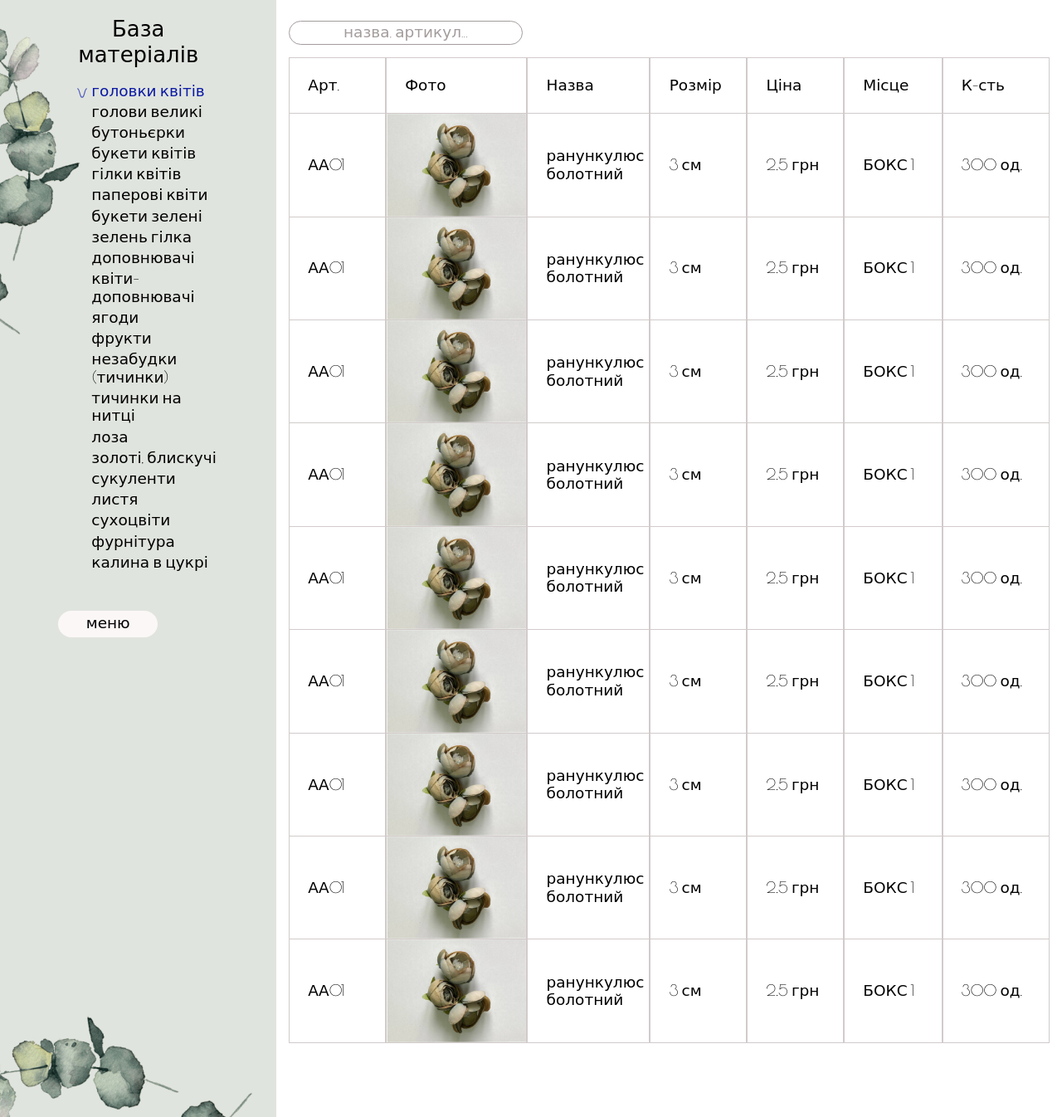
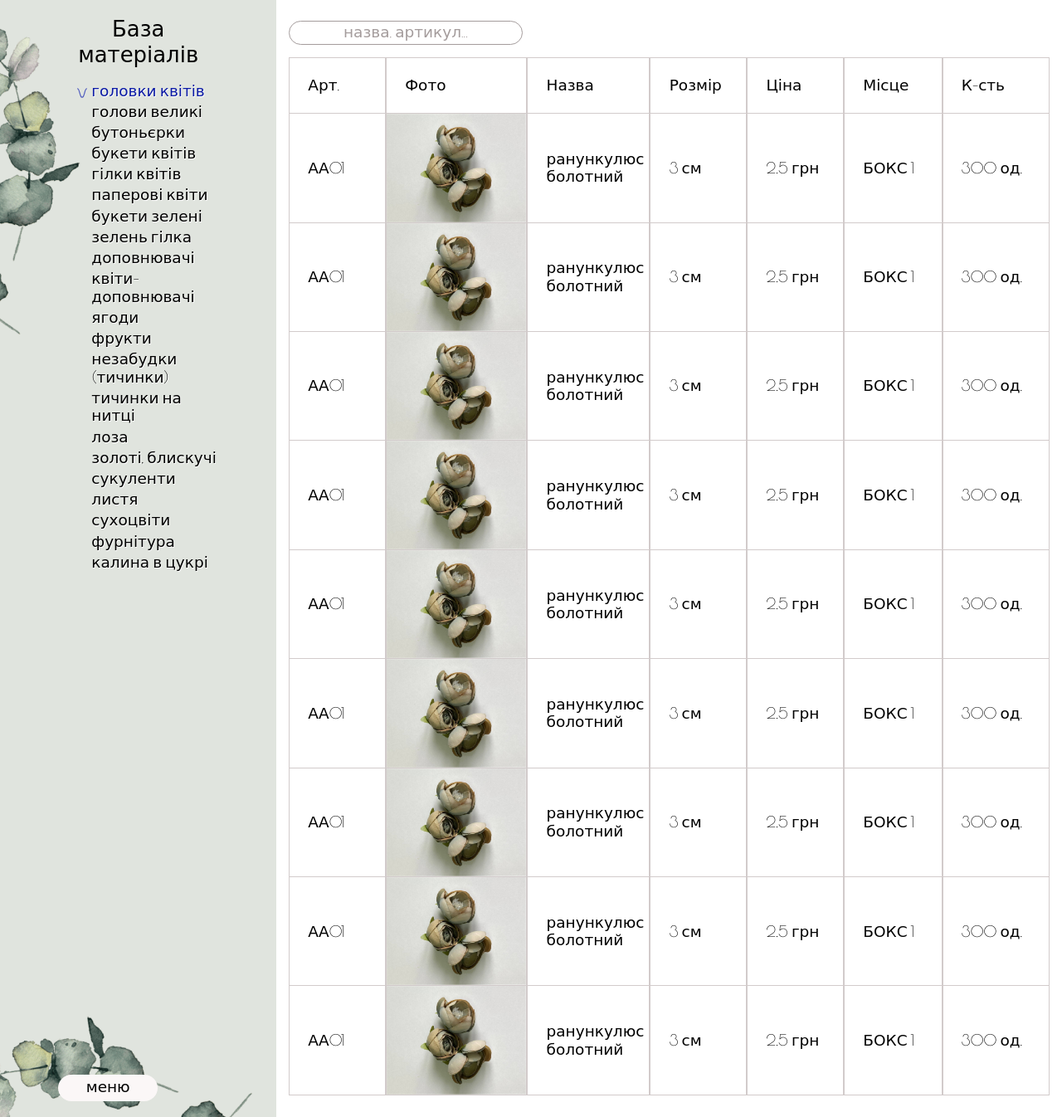
Before and after one commit to Pashadubikovskiy/lisa, a PHP site: page /materials.html in a window 1280 px wide. Shown: the whole page at 83% size. Run offline with PHP 8.4, Linux system fonts and the light colour scheme.

Commit message:
materials page added

```diff
--- a/scss/materials.css
+++ b/scss/materials.css
@@ -48,6 +48,8 @@ body {
   padding: 2.6rem 9.5rem;
   width: 45rem;
   height: 100%;
+  display: flex;
+  flex-direction: column;
 }
 .page__content {
   padding: 3.4rem 2rem;
@@ -58,7 +60,7 @@ body {
   font-size: 2.5rem;
   line-height: 2.9rem;
   list-style: none;
-  max-height: 77vh;
+  max-height: 76vh;
   overflow: auto;
   margin: 2.5rem 0 0;
 }
@@ -67,13 +69,14 @@ body {
 }
 .page__burger {
   position: relative;
-  margin-top: 6rem;
+  margin-top: auto;
 }
 
 .page-category__link {
   color: #000;
   text-decoration: none;
   position: relative;
+  text-shadow: 0.1rem 0.1rem #fff;
 }
 .page-category__link:hover {
   color: #0B1AA5;
--- a/scss/materials.scss
+++ b/scss/materials.scss
@@ -50,6 +50,8 @@ body {
     padding: 2.6rem 9.5rem;
     width: 45.0rem;
     height: 100%;
+    display: flex;
+    flex-direction: column;
   }
   &__content {
     padding: 3.4rem 2.0rem;
@@ -60,7 +62,7 @@ body {
     font-size: 2.5rem;
     line-height: 2.9rem;
     list-style: none;
-    max-height: 77vh;
+    max-height: 76vh;
     overflow: auto;
     margin: 2.5rem 0 0;
   }
@@ -69,7 +71,7 @@ body {
   }
   &__burger {
     position: relative;
-    margin-top: 6rem;
+    margin-top: auto;
   }
 }
 .page-category {
@@ -77,6 +79,7 @@ body {
     color: #000;
     text-decoration: none;
     position: relative;
+    text-shadow: .1rem .1rem #fff;
     &:hover {
       color: #0B1AA5;
     }
```
Also changed, not shown: img/img-material.jpg, 1 other file.
